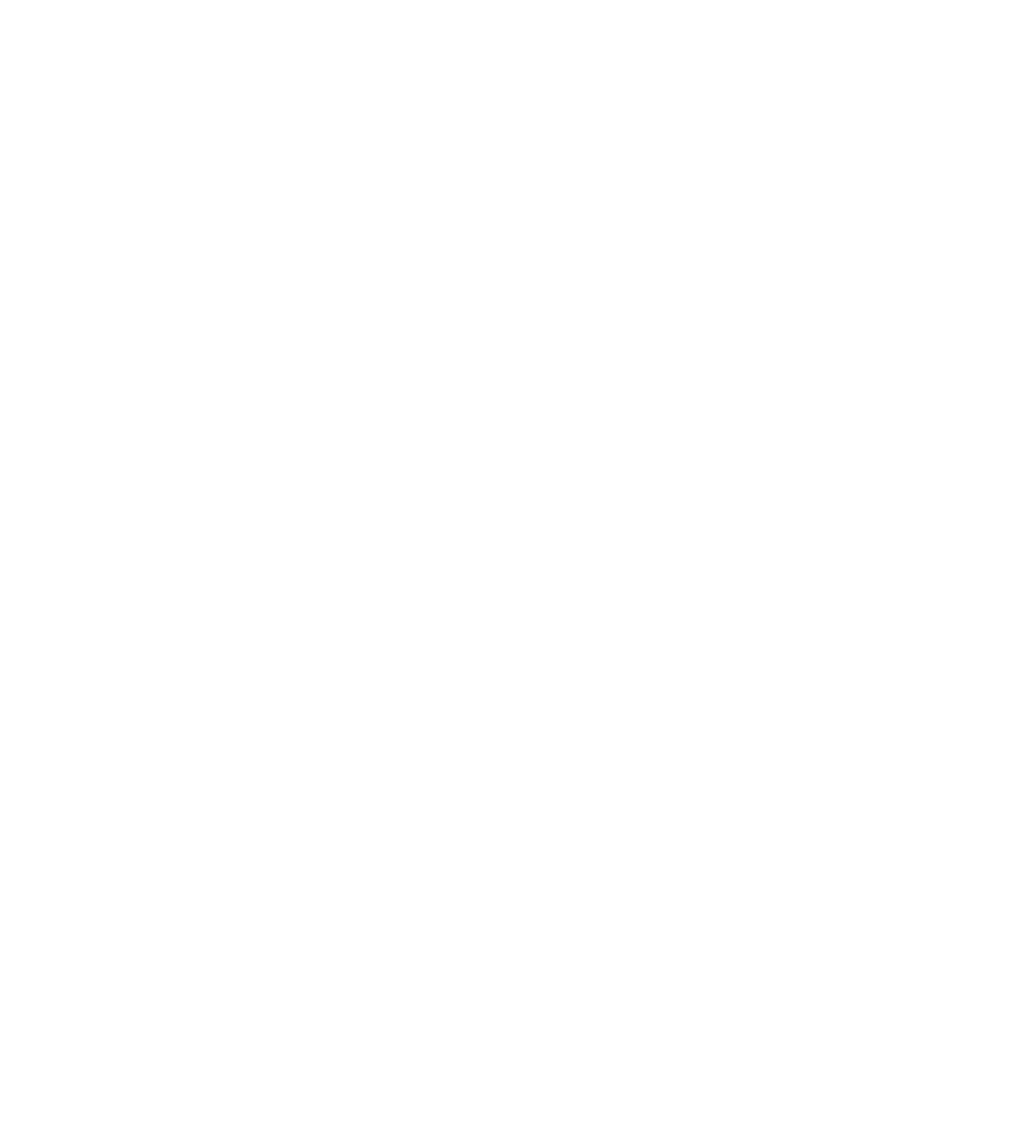
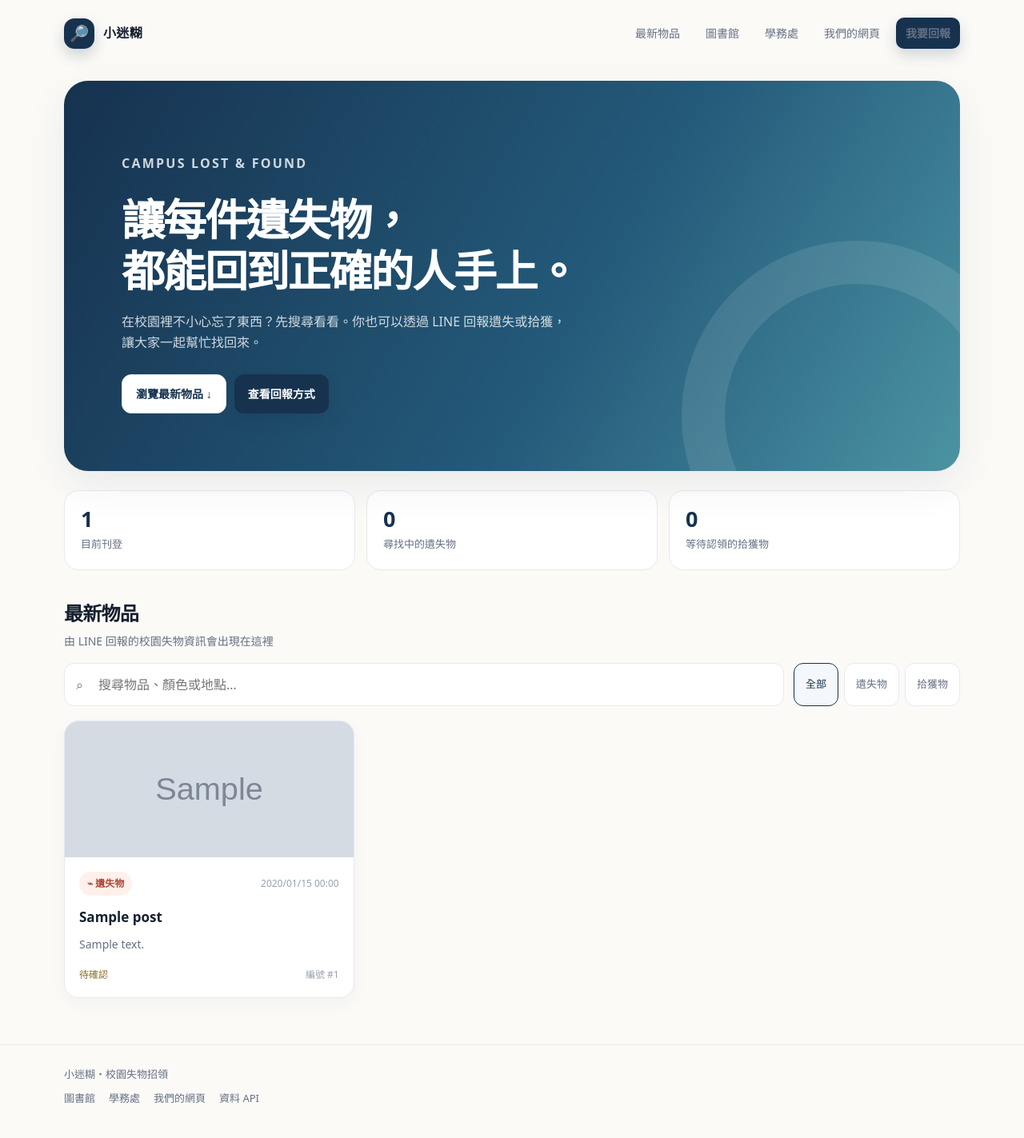
Before and after one commit to B1429039/cs101, a Flask app: page / in a window 1280 px wide. Before the commit the page is empty. Shown: the whole page at 80% size. Before the commit the page ends 800 px from the top, so only its background shows below. Run offline with Flask 3, Linux system fonts and the light colour scheme; tables that the repository leaves empty hold one stand-in row (values such as "Sample post"); grey boxes marked "Sample" are stand-in pictures.

Commit message:
Add files via upload

```diff
--- a/黑克松/templates/index.html
+++ b/黑克松/templates/index.html
@@ -0,0 +1,56 @@
+<!doctype html>
+<html lang="zh-Hant">
+<head>
+  <meta charset="utf-8">
+  <meta name="viewport" content="width=device-width, initial-scale=1">
+  <meta name="description" content="長庚大學校園失物招領，快速找回遺失物，也讓拾獲物回到主人身邊。">
+  <title>小迷糊｜校園失物招領</title>
+  <link rel="stylesheet" href="{{ url_for('static', filename='styles.css') }}">
+</head>
+<body>
+  <header class="topbar"><div class="shell topbar-inner">
+    <a class="brand" href="{{ url_for('home') }}"><span class="brand-mark">🔎</span><span>小迷糊</span></a>
+    <nav class="nav" aria-label="主要導覽">
+      <a href="#posts">最新物品</a>
+      {% for name, url in links.items() %}<a href="{{ url }}">{{ name }}</a>{% endfor %}
+      <a class="button button-primary" href="{{ url_for('lost_found_landing_page') }}">我要回報</a>
+    </nav>
+  </div></header>
+  <main class="shell">
+    <section class="hero"><div class="hero-copy">
+      <p class="eyebrow">CAMPUS LOST &amp; FOUND</p>
+      <h1>讓每件遺失物，<br>都能回到正確的人手上。</h1>
+      <p>在校園裡不小心忘了東西？先搜尋看看。你也可以透過 LINE 回報遺失或拾獲，讓大家一起幫忙找回來。</p>
+      <div class="hero-actions"><a class="button button-light" href="#posts">瀏覽最新物品 ↓</a><a class="button button-primary" href="{{ url_for('lost_found_landing_page') }}">查看回報方式</a></div>
+    </div></section>
+    {% set lost_count = posts | selectattr('kind', 'equalto', 'lost') | list | length %}
+    {% set found_count = posts | selectattr('kind', 'equalto', 'found') | list | length %}
+    <section class="stats" aria-label="資料統計">
+      <div class="stat"><span class="stat-number">{{ posts | length }}</span><span class="stat-label">目前刊登</span></div>
+      <div class="stat"><span class="stat-number">{{ lost_count }}</span><span class="stat-label">尋找中的遺失物</span></div>
+      <div class="stat"><span class="stat-number">{{ found_count }}</span><span class="stat-label">等待認領的拾獲物</span></div>
+    </section>
+    <section id="posts">
+      <div class="section-heading"><div><h2>最新物品</h2><p>由 LINE 回報的校園失物資訊會出現在這裡</p></div></div>
+      <div class="controls">
+        <label class="search"><span class="search-icon">⌕</span><input data-search type="search" placeholder="搜尋物品、顏色或地點…" aria-label="搜尋失物"></label>
+        <div class="filters" role="group" aria-label="篩選物品類型"><button class="filter active" data-filter="all" type="button">全部</button><button class="filter" data-filter="lost" type="button">遺失物</button><button class="filter" data-filter="found" type="button">拾獲物</button></div>
+      </div>
+      <div class="posts">
+        {% for post in posts %}
+          <article class="post-card" data-post data-type="{{ post.kind }}">
+            {% if post.photos %}<img class="post-photo" src="{{ post.photos[0] }}" alt="{{ post.title }}照片" loading="lazy">{% endif %}
+            <div class="post-content"><div class="post-top"><span class="badge {% if post.kind == 'found' %}badge-found{% else %}badge-lost{% endif %}">{% if post.kind == 'found' %}✦ 拾獲物{% else %}⌁ 遺失物{% endif %}</span><time class="post-time" datetime="{{ post.created_at }}">{{ post.display_time }}</time></div>
+              <h3 class="post-title">{{ post.title }}</h3><p class="post-description">{{ post.content }}</p>
+              <div class="post-foot"><span class="status">{{ '待確認' if post.status == 'pending' else post.status }}</span><span>編號 #{{ post.id }}</span></div>
+            </div>
+          </article>
+        {% else %}<div class="empty"><strong>目前還沒有失物資料</strong><span>有新的回報後，資訊會自動顯示在這裡。</span></div>{% endfor %}
+        <div class="empty" data-filter-empty hidden><strong>找不到符合的物品</strong><span>換個關鍵字，或切換上方的分類試試看。</span></div>
+      </div>
+    </section>
+  </main>
+  <footer class="footer"><div class="shell"><div>小迷糊・校園失物招領</div><div class="footer-links">{% for name, url in links.items() %}<a href="{{ url }}">{{ name }}</a>{% endfor %}<a href="{{ url_for('api_posts') }}">資料 API</a></div></div></footer>
+  <script src="{{ url_for('static', filename='app.js') }}" defer></script>
+</body>
+</html>
```
Also changed, not shown: 黑克松/templates/lost_found.html (added, +21 -0 lines).
